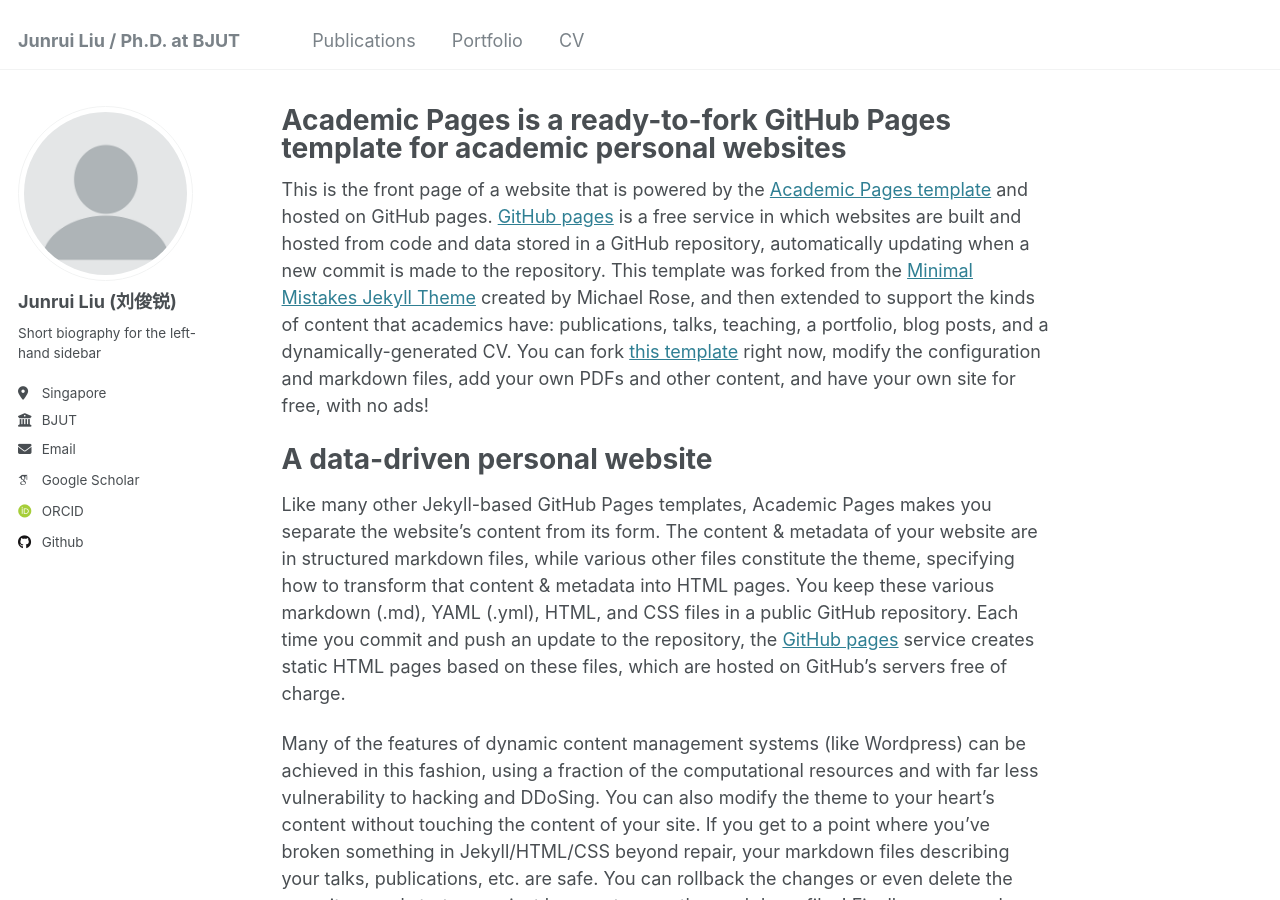
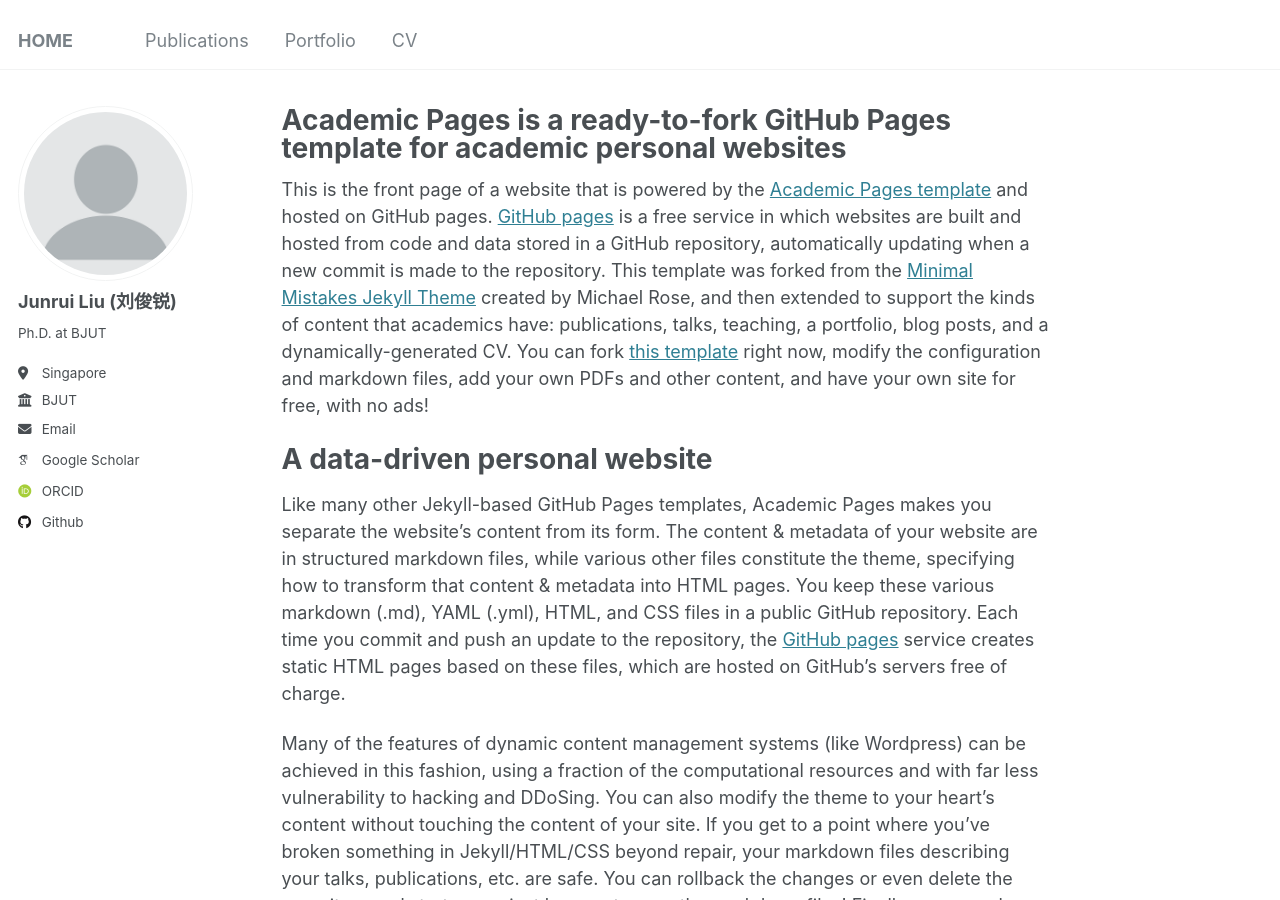
Before and after one commit to dianziliu/dianziliu.github.io, a Jekyll site: the page built from _pages/about.md, in a window 1280 px wide and 900 px high. Built offline with Jekyll 4.4.1, drawn with Linux system fonts in a browser that asks for light colours; some web fonts are replaced.

Commit message:
Update _config.yml

```diff
--- a/_config.yml
+++ b/_config.yml
@@ -8,7 +8,7 @@
 
 # Basic Site Settings
 locale                   : "en-US"
-title                    : "Junrui Liu / Ph.D. at BJUT"
+title                    : "HOME"
 title_separator          : "-"
 name                     : &name "Junrui Liu (刘俊锐)"
 description              : &description "personal description"
@@ -24,7 +24,7 @@ author:
   avatar           : "profile.png"
   name             : "Junrui Liu (刘俊锐)"
   pronouns         : # example: "she/her"
-  bio              : "Short biography for the left-hand sidebar"
+  bio              : "Ph.D. at BJUT"
   location         : "Singapore"
   employer         : "BJUT"
   uri              : # URL
```
